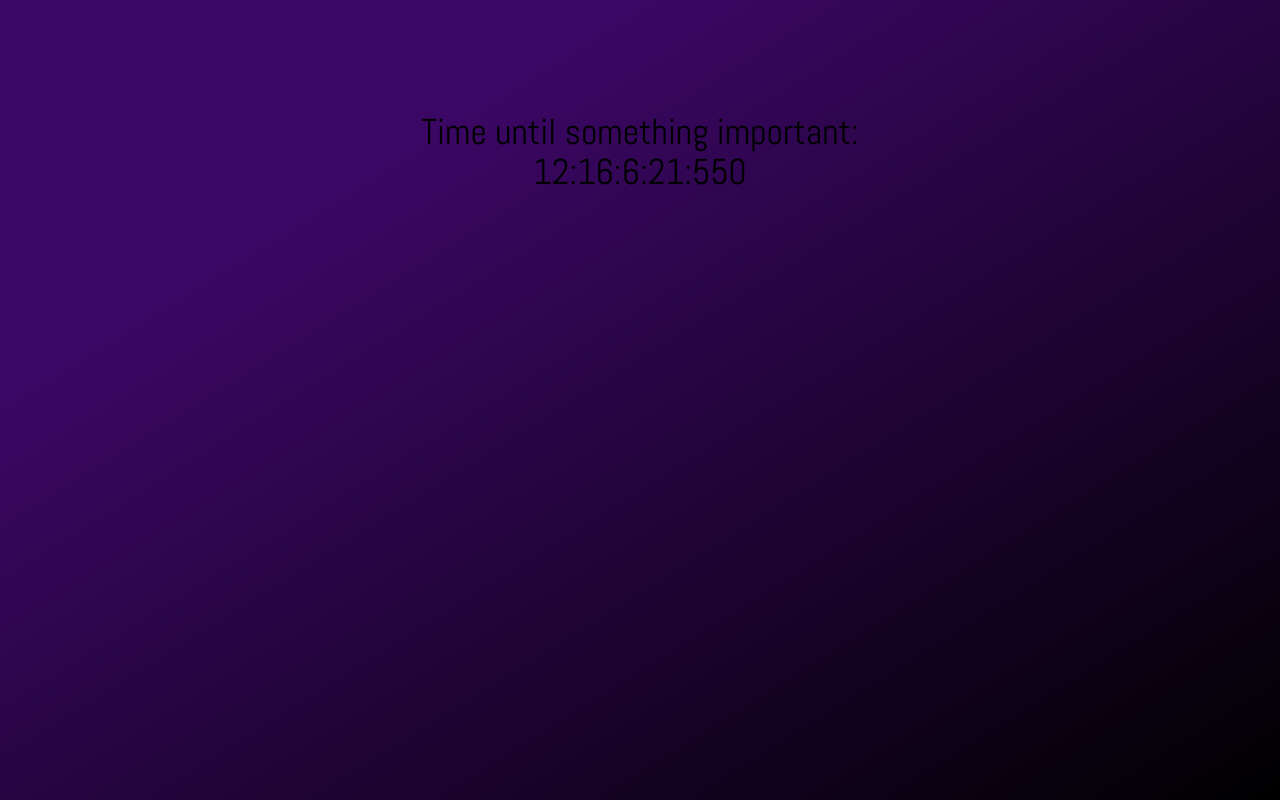
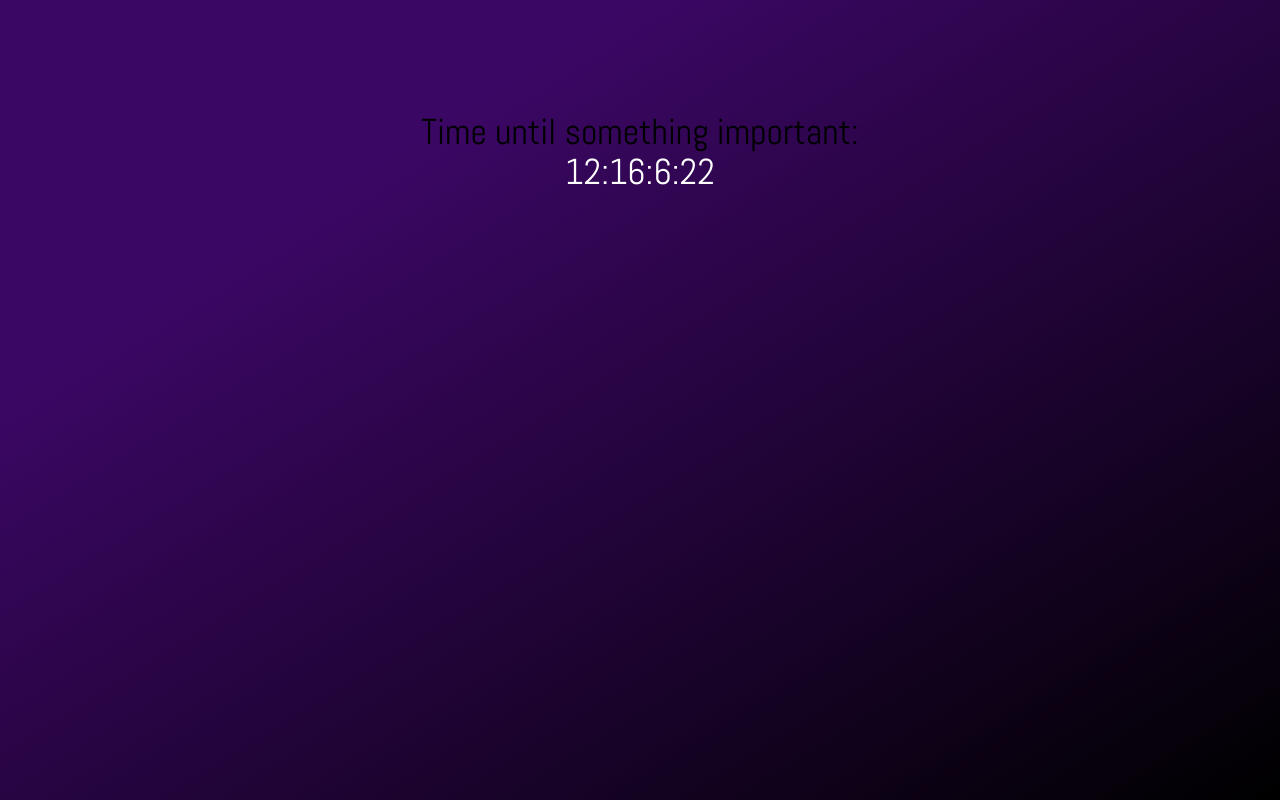
Before and after one commit to ThatColdToast/web-timer, a Next.js app: page / in a window 1280 px wide. Built offline with nearby package versions, Linux system fonts and the light colour scheme.

Commit message:
Update index.tsx

```diff
--- a/pages/index.tsx
+++ b/pages/index.tsx
@@ -39,7 +39,7 @@ export default function Home() {
         (difference % (1000))
       )
       setMillis(mi)
-    }, 50)
+    }, 1000)
 
     return () => {
       clearInterval(interval)
@@ -52,7 +52,7 @@ export default function Home() {
     >
       <div className="text-4xl">
         <h1 className="">Time until something important:</h1>
-        <p className="text-center">{days}:{hours}:{minutes}:{seconds}:{millis}</p>
+        <p className="text-center text-white">{days}:{hours}:{minutes}:{seconds}</p>
 
       {/* <div className="z-10 w-full max-w-5xl items-center justify-between font-mono text-sm lg:flex">
       </div> */}
```
